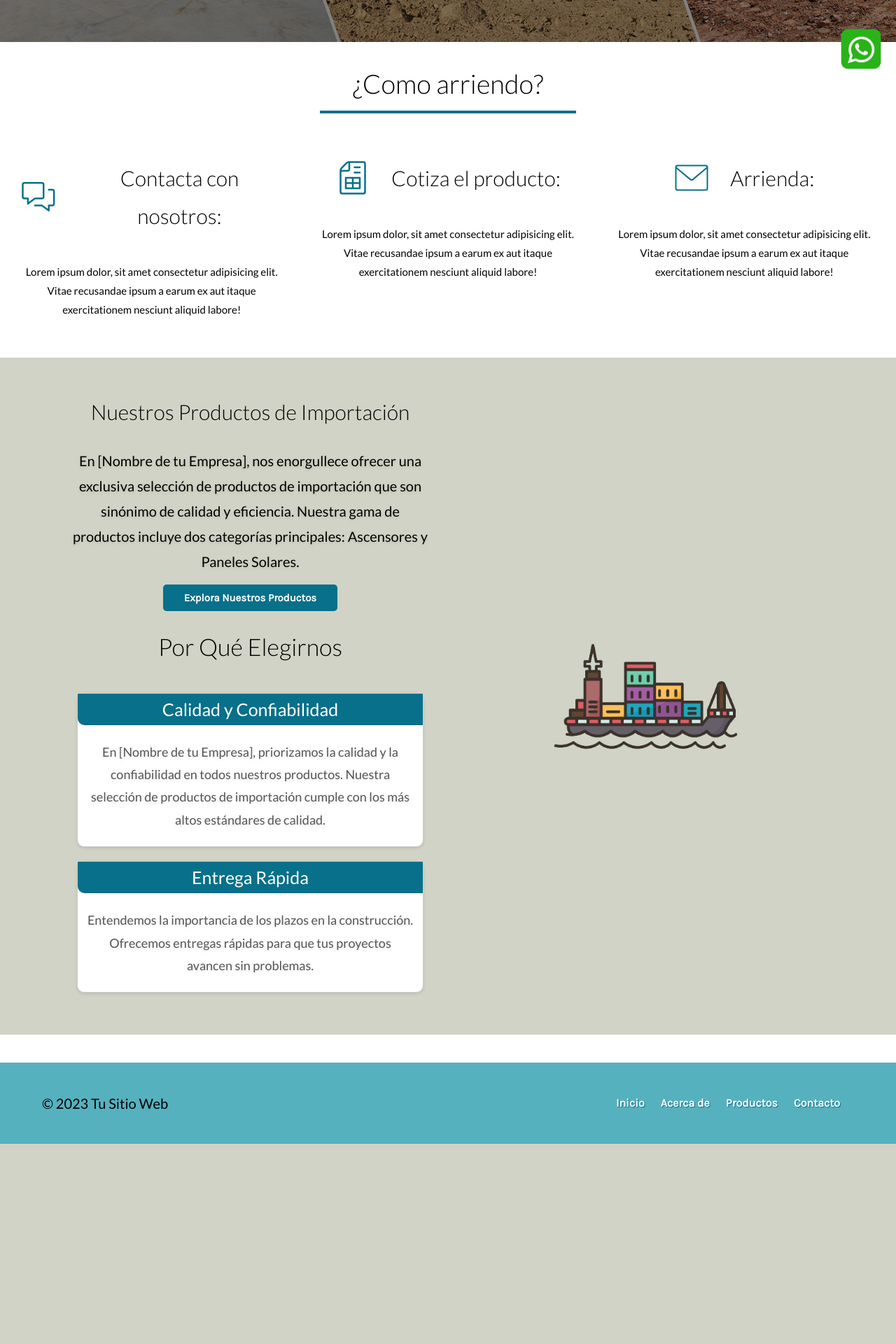
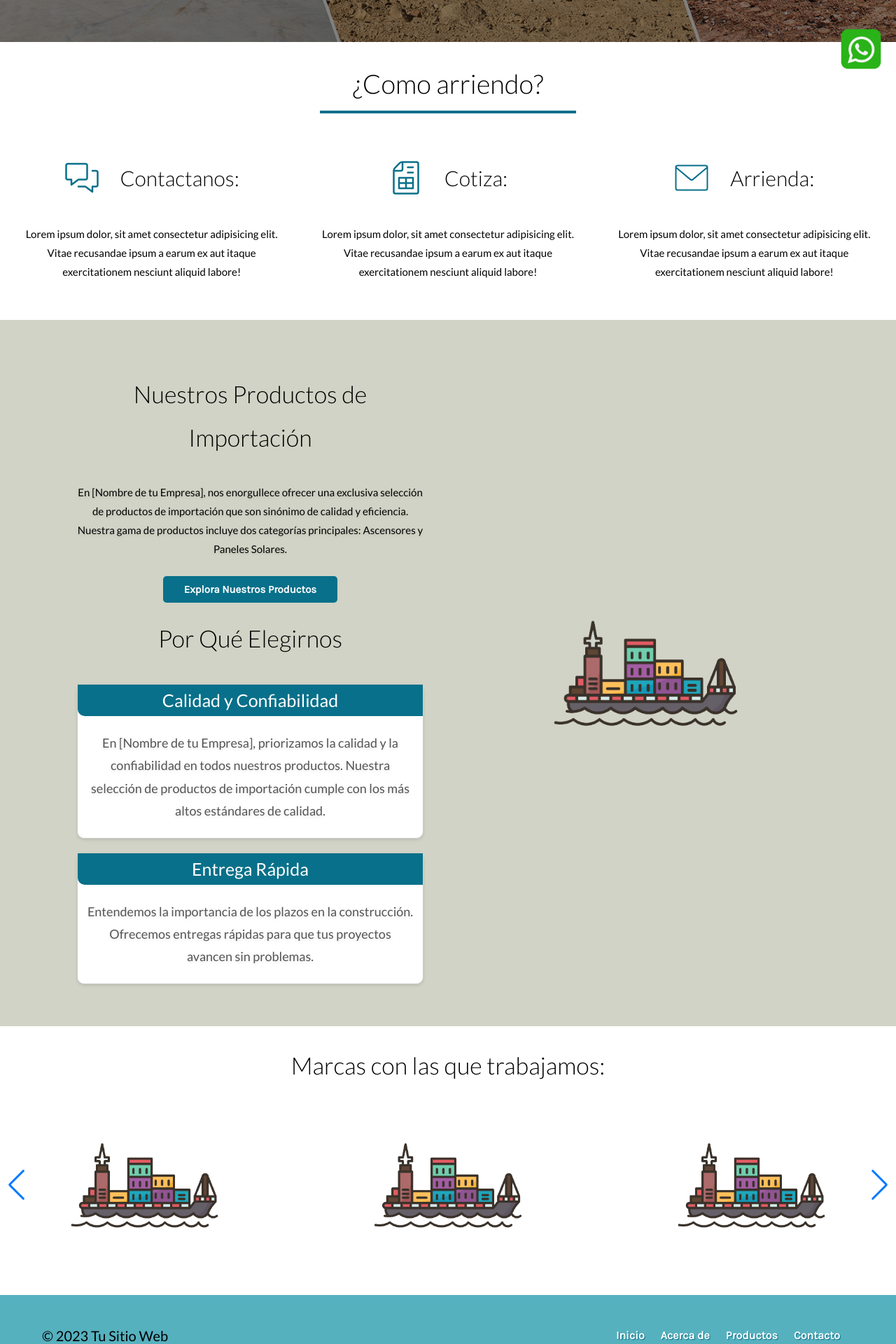
Before and after one commit to LucasOrellana1/ImportadoraSyL, a Django app: page / in a window 1280 px wide. Shown: the part 680-2600 px from the top of the page at 70% size. Before the commit the page ends 2314 px from the top, so only its background shows below. Run offline with Django 4.2, Linux system fonts and the light colour scheme; data comes from the database, SQL or seed files in the repository.

Commit message:
avance_layout

```diff
--- a/esc_project/main/static/css/app.css
+++ b/esc_project/main/static/css/app.css
@@ -569,6 +569,18 @@
 .contacto-header {
   display: none;
 }
+.contacto-header nav {
+  display: none;
+  position: absolute;
+  top: 50px; /* Ajusta la posición vertical según tu diseño */
+  left: 0; /* Puedes usar otras propiedades para ajustar la posición */
+  /* Otros estilos */
+}
+@media (min-width: 768px) {
+  .contacto-header nav {
+    display: flex;
+  }
+}
 .contacto-header .nav-list {
   margin-left: auto;
 }
@@ -600,6 +612,22 @@
 
 .nav-list a:hover {
   color: #535742;
+}
+
+.menu {
+  display: none;
+}
+
+.menu-button {
+  max-width: 20%;
+  padding: 2rem;
+  border: none;
+  background-color: #56B1BF;
+}
+@media (min-width: 768px) {
+  .menu-button {
+    display: none;
+  }
 }
 
 .banner-contenedor {
@@ -709,6 +737,34 @@
   background-color: #D0D3C5;
 }
 .main-contenedor .main, .main-contenedor .main-2 {
+  display: flex;
+  flex-direction: column;
+  justify-content: center;
+  align-items: center;
+  justify-items: center;
+}
+.main-contenedor .main .main-image, .main-contenedor .main-2 .main-image {
+  display: none;
+}
+.main-contenedor .main .main-body, .main-contenedor .main-2 .main-body {
+  text-align: center;
+}
+.main-contenedor .main .main-body h3, .main-contenedor .main-2 .main-body h3 {
+  margin: 2rem 0 2rem 0;
+  font-size: 3rem;
+}
+.main-contenedor .main .main-body p, .main-contenedor .main-2 .main-body p {
+  margin: 0 0 2rem 0;
+  padding: 1rem;
+  text-shadow: 0 2px 4px rgba(0, 0, 0, 0.1);
+  font-size: 1.5rem;
+}
+.main-contenedor .main .main-body ul, .main-contenedor .main-2 .main-body ul {
+  list-style: none;
+  padding: 0;
+}
+@media (min-width: 768px) {
+  .main-contenedor .main, .main-contenedor .main-2 {
     display: grid;
     gap: 5rem;
     grid-template-columns: repeat(2, 1fr);
@@ -725,11 +781,17 @@
     font-size: 1.5rem;
   }
   .main-contenedor .main .main-body h3, .main-contenedor .main-2 .main-body h3 {
-  margin-top: 0;
+    margin: 0 0 2rem 0;
     font-size: 3rem;
   }
+  .main-contenedor .main .main-body h2, .main-contenedor .main-2 .main-body h2 {
+    display: block;
+  }
   .main-contenedor .main .main-body p, .main-contenedor .main-2 .main-body p {
+    margin: 0 0 2rem 0;
+    padding: 1rem;
     text-shadow: 0 2px 4px rgba(0, 0, 0, 0.1);
+    font-size: 1.5rem;
   }
   .main-contenedor .main .main-body .lista-productos, .main-contenedor .main .main-body .lista-elegirnos, .main-contenedor .main-2 .main-body .lista-productos, .main-contenedor .main-2 .main-body .lista-elegirnos {
     padding: 0;
@@ -765,6 +827,7 @@
     color: #555;
     justify-items: center;
     text-align: center;
+  }
 }
 
 .main {
@@ -924,19 +987,6 @@
   padding: 3rem;
 }
 
-.swiper {
-  max-width: 100rem;
-}
-
-.swiper-button-prev {
-  margin-right: 5rem !important; /* Ajusta el valor según tu preferencia */
-}
-
-/* Agrega margen izquierdo al botón "Siguiente" */
-.swiper-button-next {
-  margin-left: 5rem !important; /* Ajusta el valor según tu preferencia */
-}
-
 @media (min-width: 768px) {
   .contenido-nosotros {
     display: grid;
--- a/esc_project/main/static/js/index.js
+++ b/esc_project/main/static/js/index.js
@@ -1 +1,13 @@
 console.log("El archivo JavaScript se ha cargado correctamente.");
+
+const menuButton = document.querySelector(".menu-button");
+const menu = document.querySelector(".menu");
+
+// Agrega un manejador de eventos al botón
+menuButton.addEventListener("click", function() {
+    if (menu.style.display === "none" || menu.style.display === "") {
+        menu.style.display = "block";
+    } else {
+        menu.style.display = "none";
+    }
+});
--- a/esc_project/main/templates/detalle_producto.html
+++ b/esc_project/main/templates/detalle_producto.html
@@ -79,7 +79,6 @@
     </div>
 
     <!-- IMPORTE DE SWIPER-->
-    <script src="{% static 'js/swiper-bundle.min.js' %}" ></script>
     <script src="{% static 'js/swiper.js' %}"></script>
 
 </body>
--- a/esc_project/main/templates/includes/header.html
+++ b/esc_project/main/templates/includes/header.html
@@ -7,7 +7,9 @@
 
     <!-- Importe de archivos SCSS-->
     <link rel="stylesheet" type="text/css" href="{% static 'css/app.css' %}">
+    <link rel="stylesheet" href="https://unpkg.com/swiper@8/swiper-bundle.min.css"/>
 
+    <!-- Librería de Swiper (JavaScript) -->
     <title>Pagina Principal</title>
 </head>
 
@@ -18,7 +20,6 @@
 
         const elementosAnimados = document.querySelectorAll(".visibilidad");
         elementosAnimados.forEach(function(elemento) {
-            console.log("1");
 
             elemento.style.opacity = "1";
         });
@@ -39,6 +40,7 @@
         </ul>
     </div>
 
+    <!-- NAV BAR-->
     <header class="w-100">
         <div class=" contenido-header">
 
@@ -47,8 +49,12 @@
                     <img src="{% static 'imagenes/logo.jpg' %}" alt="Logo">
                 </a>
             </div>
-            <nav>
-                <ul class="nav-list">
+            <button class="menu-button">
+                <img src="{% static 'imagenes/h_button.png' %}" alt="">
+            </button>
+
+            <nav class="menu">
+                <ul class="nav-list ">
                     <li class="nav-item"><a href="{% url 'index' %}">Inicio</a></li>
                     <li class="nav-item"><a href="{% url 'about' %}">Acerca de</a></li>
                     <li class="nav-item"><a href="{% url 'productos' %}">Productos</a></li>
@@ -58,3 +64,4 @@
 
         </div>
     </header>
+    <script src="{% static 'js/index.js' %}"></script>
--- a/esc_project/main/templates/index.html
+++ b/esc_project/main/templates/index.html
@@ -32,7 +32,7 @@
                     <svg class="text-gray-800 dark:text-white" aria-hidden="true" xmlns="http://www.w3.org/2000/svg" fill="none" viewBox="0 0 20 18">
                         <path  stroke-linecap="round" stroke-linejoin="round" stroke-width="1" d="M16 5h2a1 1 0 0 1 1 1v7a1 1 0 0 1-1 1h-2v3l-4-3H8m4-13H2a1 1 0 0 0-1 1v7a1 1 0 0 0 1 1h2v3l4-3h4a1 1 0 0 0 1-1V2a1 1 0 0 0-1-1Z"/>
                     </svg>
-                      <h3>Contacta con nosotros:</h3>
+                      <h3>Contactanos:</h3>
 
                 </div>
                     <div class="info-body">
@@ -47,7 +47,7 @@
                         <path  stroke-linecap="round" stroke-linejoin="round" stroke-width="1" d="M6 1v4a1 1 0 0 1-1 1H1m8-2h3M9 7h3m-4 3v6m-4-3h8m3-11v16a.969.969 0 0 1-.932 1H1.934A.97.97 0 0 1 1 18V5.828a2 2 0 0 1 .586-1.414l2.828-2.828A2 2 0 0 1 5.829 1h8.239A.969.969 0 0 1 15 2ZM4 10h8v6H4v-6Z"/>
                     </svg>
 
-                    <h3>Cotiza el producto:</h3>
+                    <h3>Cotiza:</h3>
                 </div>
 
                 <div class="info-body">
@@ -80,14 +80,10 @@
             <div class="main">
 
                 <div class="main-body">
-                    <h3>Nuestros Productos de Importación</h3>
+                    <h2>Nuestros Productos de Importación</h2>
                     <p>En [Nombre de tu Empresa], nos enorgullece ofrecer una exclusiva selección de productos de importación que son sinónimo de calidad y eficiencia. Nuestra gama de productos incluye dos categorías principales: Ascensores y Paneles Solares.</p>
                     <a class="boton-teal-inline" href="{% url 'productos' %}">Explora Nuestros Productos</a>
-                   <!--  <h3>Ascensores de Alta Tecnología</h3>
-                    <p>Nuestros ascensores son la elección ideal para proyectos de construcción que requieren un acceso seguro y eficiente en altura. Fabricados con tecnología de punta y estándares de seguridad líderes en la industria, nuestros ascensores garantizan un transporte vertical confiable y seguro en tu sitio de construcción.</p>
 
-                    <h3>Paneles Solares Sostenibles</h3>
-                    <p>Como parte de nuestro compromiso con la sostenibilidad, ofrecemos una gama de paneles solares de alta calidad que te permiten aprovechar la energía solar de manera eficiente. Nuestros paneles solares son una solución respetuosa con el medio ambiente que puede ayudarte a reducir los costos de energía y la huella de carbono en tus proyectos de construcción.</p> -->
 
                     <h2>Por Qué Elegirnos</h2>
                     <ul class="lista-elegirnos">
@@ -111,74 +107,36 @@
                 </div>
             </div>
 
-        <!-- <div class="main-2 margen-bottom">
-                <div class="main-body">
-                    <h2>Por Qué Elegirnos</h2>
-                    <ul class="lista-elegirnos margen-bottom">
-                        <li>
-                        <h3>Calidad y Confiabilidad</h3>
-                        <p>Nuestros equipos están diseñados para durar y resistir las condiciones más exigentes de la construcción.</p>
-                        </li>
-                        <li>
-                        <h3>Experiencia y Asesoramiento</h3>
-                        <p>Nuestro equipo cuenta con años de experiencia en la industria de la construcción y está listo para brindarte asesoramiento experto.</p>
-                        </li>
-                        <li>
-                        <h3>Entrega y Atención al Cliente</h3>
-                        <p>Ofrecemos entregas rápidas y un servicio de atención al cliente excepcional para satisfacer tus necesidades.</p>
-                        </li>
-
-                        <li>
-                        <h3>Compromiso con la Seguridad</h3>
-                        <p>Nuestros equipos cumplen con las regulaciones de seguridad más estrictas para garantizar la protección de tu equipo y personal.</p>
-                        </li>
-                    </ul>
-                </div>
-
-                <div class="main-image">
-
-                    <img src="{% static 'imagenes/Elevadores-escalera.jpg' %}" alt="Imagen de la tarjeta">
-
-                </div>
-            </div>
 
 
 
-            </div> -->
+
+
         </div>
     </section>
 
-    <!-- Card de producto -->
-   <!--  <h1>Productos principales</h1>
-
-    <section class="anuncio-contenedor">
-        {% for producto in productos|slice:":4" %}
-        <div class="anuncio-contenido">
-
-            <div class="anuncio-imagen">
-                <img src="{{ producto.imagen.url }}" alt="Imagen de la tarjeta">
-            </div>
-
-            <div class="anuncio-body">
-                <h2>{{ producto.nombre }}</h2>
-                <form method="get" action="{% url 'detalle_producto' producto.id_producto %}">
-                    <button class="boton-teal" type="submit">Ir al producto</button>
-                </form>
-            </div>
-
-        </div>
-        {% endfor %}
-
-    </section> -->
 
     <!-- Afiliados -->
+    <h2>Marcas con las que trabajamos: </h2>
+    <div class="swiper mySwiper">
+        <div class="swiper-wrapper">
+          <div class="swiper-slide slide_1"> <img src="{% static 'imagenes/import.png' %}" alt="Imagen de la tarjeta"></div>
+          <div class="swiper-slide slide_2"> <img src="{% static 'imagenes/import.png' %}" alt="Imagen de la tarjeta"></div>
+          <div class="swiper-slide slide_3"> <img src="{% static 'imagenes/import.png' %}" alt="Imagen de la tarjeta"></div>
+          <div class="swiper-slide slide_4"><img src="{% static 'imagenes/import.png' %}" alt="Imagen de la tarjeta"></div>
+          <div class="swiper-slide slide_5"><img src="{% static 'imagenes/import.png' %}" alt="Imagen de la tarjeta"></div>
+        </div>
+        <div class="swiper-button-next"></div>
+        <div class="swiper-button-prev"></div>
+
+    </div>
 
 
-    <!-- Footeer -->
+    <script src="https://unpkg.com/swiper@8/swiper-bundle.min.js"></script>
+    <script src="{% static 'js/swiper.js' %}"></script>
 
     {% include 'includes/footer.html' %}
 
 
-
 </body>
 </html>
--- a/esc_project/src/scss/internas/_detalle.scss
+++ b/esc_project/src/scss/internas/_detalle.scss
@@ -49,16 +49,4 @@
     padding: 3rem;
 }
 
-//SWIPER
-.swiper {
-    max-width:100rem;
-}
-
-.swiper-button-prev {
-    margin-right: 5rem !important; /* Ajusta el valor según tu preferencia */
-  }
-
-  /* Agrega margen izquierdo al botón "Siguiente" */
-  .swiper-button-next {
-    margin-left: 5rem !important; /* Ajusta el valor según tu preferencia */
-  }
+//SWIPER AFILIADOS:
--- a/esc_project/src/scss/layout/_header.scss
+++ b/esc_project/src/scss/layout/_header.scss
@@ -40,6 +40,17 @@
 .contacto-header{
     display: none;
 
+    nav{
+        display: none;
+        position: absolute;
+        top: 50px; /* Ajusta la posición vertical según tu diseño */
+        left: 0;    /* Puedes usar otras propiedades para ajustar la posición */
+        /* Otros estilos */
+        @include tablet{
+            display: flex;
+        }
+    }
+
     .nav-list {
         margin-left: auto;
     }
@@ -75,3 +86,21 @@
 
     color: darken($color: $stone, $amount: 50%);
 }
+
+.menu {
+    display: none;
+}
+
+.menu-button {
+    max-width: 20%;
+    padding: 2rem;
+    border: none;
+    background-color: $cerulean;
+
+    img{
+
+    }
+    @include tablet{
+        display: none;
+    }
+}
--- a/esc_project/src/scss/layout/_info.scss
+++ b/esc_project/src/scss/layout/_info.scss
@@ -41,6 +41,38 @@
 .main-contenedor{
     background-color: $stone;
     .main, .main-2{
+        display: flex;
+        flex-direction: column;
+        justify-content: center;
+        align-items: center;
+        justify-items: center;
+        .main-image{
+            display: none;
+        }
+        .main-body{
+            text-align: center;
+            h3{
+                margin: 2rem 0 2rem 0;
+                font-size: 3rem;
+            }
+            p{
+                margin: 0 0 2rem 0;
+                padding: 1rem;
+                text-shadow: 0 2px 4px rgba(0, 0, 0, 0.1);
+                font-size: 1.5rem;
+            }
+            h2{
+
+            }
+
+        ul{
+            list-style: none;
+            padding: 0;
+        }
+    }}
+
+    @include tablet{
+    .main, .main-2{
 
         @include grid(2,5rem);
             padding: 5rem 10rem;
@@ -49,22 +81,24 @@
                 display: flex;
                 justify-content: center;
                 align-items: center;
-
                 object-fit: contain;
-
-
             }
 
             .main-body{
                 text-align: center;
                 font-size: 1.5rem;
                 h3{
-                    margin-top: 0;
+                    margin: 0 0 2rem 0;
                     font-size: 3rem;
                 }
+                h2{
+                    display: block;
+                }
                 p{
+                    margin: 0 0 2rem 0;
+                    padding: 1rem;
                     text-shadow: 0 2px 4px rgba(0, 0, 0, 0.1);
-
+                    font-size: 1.5rem;
                 }
 
                 .lista-productos, .lista-elegirnos {
@@ -109,7 +143,7 @@
                 }
             }
         }
-
+    }
 .main{
     padding-top: 2rem;
 }
```
Also changed, not shown: esc_project/main/static/js/swiper.js (+67 -0 lines), esc_project/main/static/imagenes/barras.svg (added), esc_project/main/static/imagenes/h_button.png (added). Lines whose indentation alone changed are shown as unchanged.
